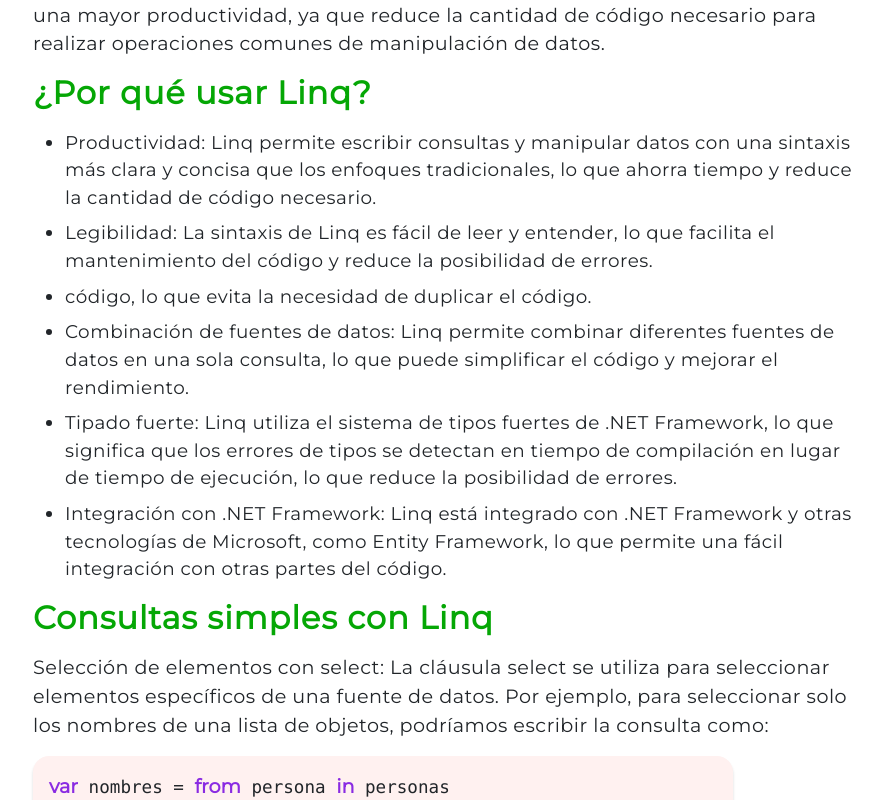
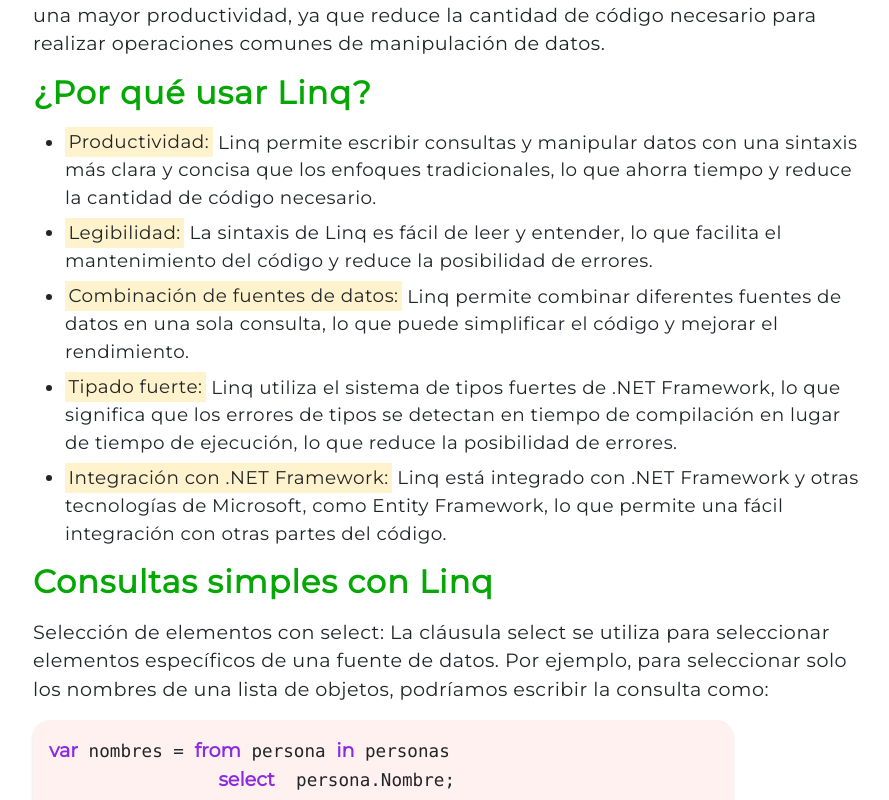
Before and after one commit to FrancoAlderete33/blog-Angular, an Angular app: page /post-2 in a window 1280 px wide. Shown: the part 1040-1840 px from the top of the page, without its empty margins (49-938 px from the left). Built offline with nearby package versions, Linux system fonts and the light colour scheme.

Commit message:
Agrego etiqueta <mark></mark>

```diff
--- a/src/app/post-two/post-two.component.css
+++ b/src/app/post-two/post-two.component.css
@@ -18,8 +18,7 @@ h4{
     color: rgb(5, 154, 199);
     letter-spacing: 1px;
     font-weight: bold;
-    margin-top: 1rem;
-    margin-bottom: 1rem;
+
 }
 /* Titulos */
 
@@ -34,11 +33,12 @@ li{
     font-size: 1.15rem;
     letter-spacing: 0.5px;
     transition:  0.4s ease-in;
+    margin-top: 0.5rem;
+    margin-bottom: 0.5rem;
 }
 
 li:hover {
     transform: scale(1.02);
-    color: orange;
 }
 /* Lista */
 
--- a/src/app/post-two/post-two.component.html
+++ b/src/app/post-two/post-two.component.html
@@ -35,17 +35,15 @@
         <div>
           <h3>¿Por qué usar Linq?</h3>
           <ul>
-            <li>Productividad: Linq permite escribir consultas y manipular datos con una sintaxis más clara y concisa que los enfoques tradicionales, lo que ahorra tiempo y reduce la cantidad de código necesario.</li>
+            <li><mark>Productividad:</mark> Linq permite escribir consultas y manipular datos con una sintaxis más clara y concisa que los enfoques tradicionales, lo que ahorra tiempo y reduce la cantidad de código necesario.</li>
 
-            <li>Legibilidad: La sintaxis de Linq es fácil de leer y entender, lo que facilita el mantenimiento del código y reduce la posibilidad de errores.</li>
+            <li><mark>Legibilidad:</mark> La sintaxis de Linq es fácil de leer y entender, lo que facilita el mantenimiento del código y reduce la posibilidad de errores.</li>
 
-            <li>código, lo que evita la necesidad de duplicar el código.</li>
+            <li><mark>Combinación de fuentes de datos:</mark> Linq permite combinar diferentes fuentes de datos en una sola consulta, lo que puede simplificar el código y mejorar el rendimiento.</li>
 
-            <li>Combinación de fuentes de datos: Linq permite combinar diferentes fuentes de datos en una sola consulta, lo que puede simplificar el código y mejorar el rendimiento.</li>
+            <li><mark>Tipado fuerte:</mark> Linq utiliza el sistema de tipos fuertes de .NET Framework, lo que significa que los errores de tipos se detectan en tiempo de compilación en lugar de tiempo de ejecución, lo que reduce la posibilidad de errores.</li>
 
-            <li>Tipado fuerte: Linq utiliza el sistema de tipos fuertes de .NET Framework, lo que significa que los errores de tipos se detectan en tiempo de compilación en lugar de tiempo de ejecución, lo que reduce la posibilidad de errores.</li>
-
-            <li>Integración con .NET Framework: Linq está integrado con .NET Framework y otras tecnologías de Microsoft, como Entity Framework, lo que permite una fácil integración con otras partes del código.</li>
+            <li><mark>Integración con .NET Framework:</mark> Linq está integrado con .NET Framework y otras tecnologías de Microsoft, como Entity Framework, lo que permite una fácil integración con otras partes del código.</li>
           </ul>
         </div>
 
@@ -147,21 +145,21 @@
             <h3>Consejos y buenas prácticas al usar Linq</h3>
 
             <ul>
-              <li>Utiliza nombres descriptivos: Es importante utilizar nombres descriptivos para tus variables y métodos al trabajar con Linq. Esto hará que tu código sea más fácil de entender y mantener a largo plazo.</li>
+              <li><mark>Utiliza nombres descriptivos:</mark> Es importante utilizar nombres descriptivos para tus variables y métodos al trabajar con Linq. Esto hará que tu código sea más fácil de entender y mantener a largo plazo.</li>
 
-              <li>Divide tus consultas en partes más pequeñas: En lugar de crear consultas largas y complejas, es recomendable dividir tus consultas en partes más pequeñas. Esto hace que tu código sea más fácil de leer y entender, y también te permite reutilizar partes de tus consultas en diferentes secciones de tu aplicación.</li>
+              <li><mark>Divide tus consultas en partes más pequeñas:</mark> En lugar de crear consultas largas y complejas, es recomendable dividir tus consultas en partes más pequeñas. Esto hace que tu código sea más fácil de leer y entender, y también te permite reutilizar partes de tus consultas en diferentes secciones de tu aplicación.</li>
 
-              <li>Utiliza la cláusula let para definir variables intermedias: La cláusula let te permite definir variables intermedias dentro de tu consulta. Esto puede hacer que tu código sea más legible y también puede mejorar el rendimiento de tu consulta.</li>
+              <li><mark>Utiliza la cláusula let para definir variables intermedias:</mark> La cláusula let te permite definir variables intermedias dentro de tu consulta. Esto puede hacer que tu código sea más legible y también puede mejorar el rendimiento de tu consulta.</li>
 
-              <li>Presta atención a la eficiencia: Asegúrate de que tus consultas sean lo más eficientes posible. Esto significa evitar la carga de datos innecesarios, utilizar el operador adecuado para cada tarea y asegurarte de que estás utilizando índices en tu base de datos de la manera correcta.</li>
+              <li><mark>Presta atención a la eficiencia:</mark> Asegúrate de que tus consultas sean lo más eficientes posible. Esto significa evitar la carga de datos innecesarios, utilizar el operador adecuado para cada tarea y asegurarte de que estás utilizando índices en tu base de datos de la manera correcta.</li>
 
-              <li>Utiliza los operadores adecuados: Linq ofrece una amplia variedad de operadores, cada uno diseñado para una tarea específica. Asegúrate de utilizar el operador adecuado para cada tarea. Por ejemplo, utiliza Where para filtrar datos, Select para proyectar datos y Join para unir datos de diferentes fuentes.</li>
+              <li><mark>Utiliza los operadores adecuados:</mark>  Linq ofrece una amplia variedad de operadores, cada uno diseñado para una tarea específica. Asegúrate de utilizar el operador adecuado para cada tarea. Por ejemplo, utiliza Where para filtrar datos, Select para proyectar datos y Join para unir datos de diferentes fuentes.</li>
 
-              <li>Considera el uso de extensiones de Linq: Linq ofrece una serie de extensiones útiles que pueden ayudarte a simplificar tu código y hacerlo más legible. Algunas de estas extensiones incluyen Where, Select, OrderBy, GroupBy, Join y Aggregate.</li>
+              <li><mark>Considera el uso de extensiones de Linq:</mark> Linq ofrece una serie de extensiones útiles que pueden ayudarte a simplificar tu código y hacerlo más legible. Algunas de estas extensiones incluyen  Where, Select, OrderBy, GroupBy, Join y Aggregate.</li>
 
-              <li>Aprende a depurar consultas de Linq: A veces, tus consultas de Linq pueden no funcionar como se espera. Aprende a utilizar las herramientas de depuración de consultas de Linq para identificar y solucionar problemas en tu código.</li>
+              <li><mark>Aprende a depurar consultas de Linq:</mark> A veces, tus consultas de Linq pueden no funcionar como se espera. Aprende a utilizar las herramientas de depuración de consultas de Linq para identificar y solucionar problemas en tu código.</li>
 
-              <li>Mantén tu código limpio y organizado: Al igual que con cualquier otro código, es importante mantener tu código limpio y organizado al trabajar con Linq. Utiliza comentarios para explicar lo que hace cada parte de tu código, separa tu código en bloques lógicos y utiliza nombres descriptivos para tus variables y métodos.</li>
+              <li><mark>Mantén tu código limpio y organizado:</mark> Al igual que con cualquier otro código, es importante mantener tu código limpio y organizado al trabajar con Linq. Utiliza comentarios para explicar lo que hace cada parte de tu código, separa tu código en bloques lógicos y utiliza nombres descriptivos para tus variables y métodos.</li>
 
             </ul>
           </div>
```
